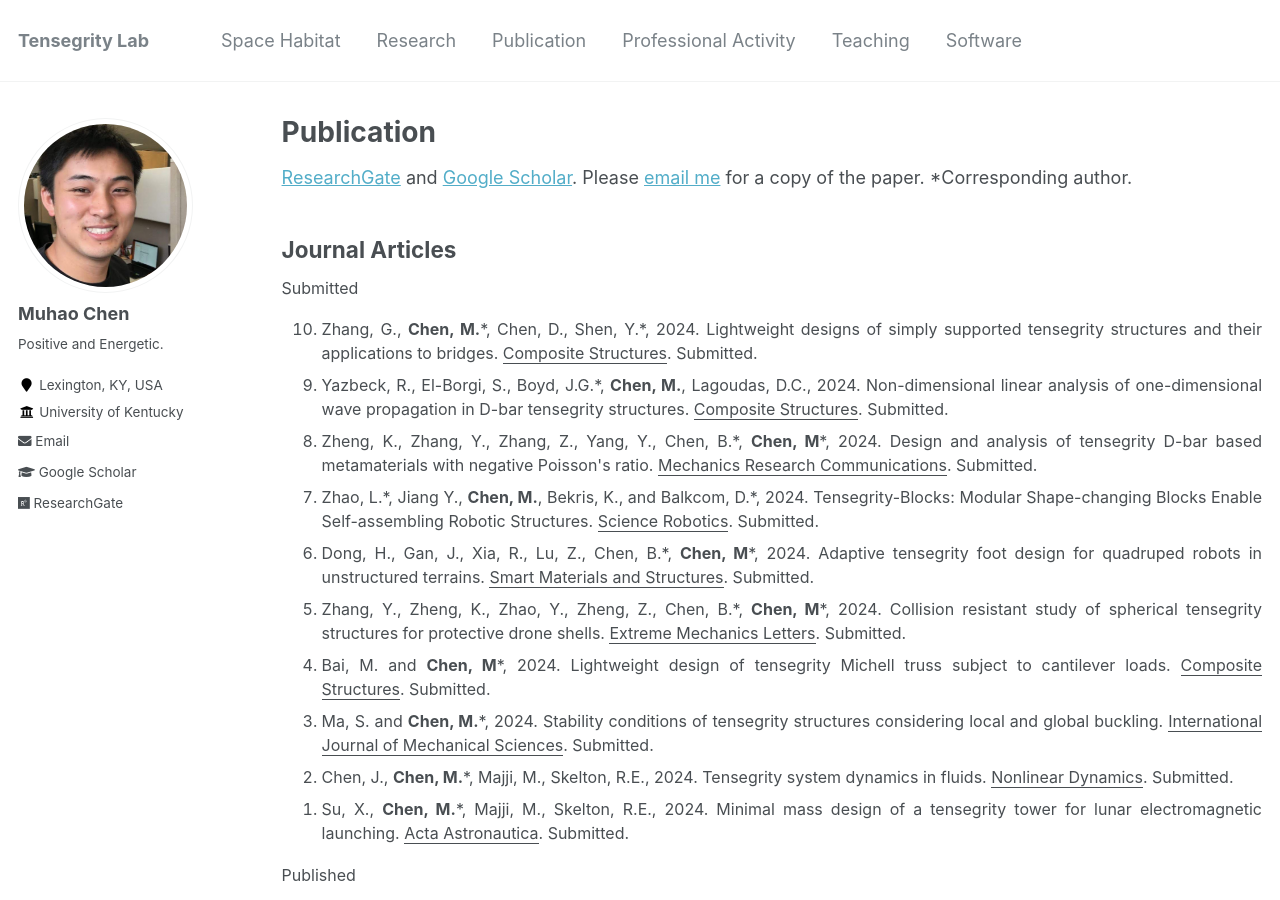
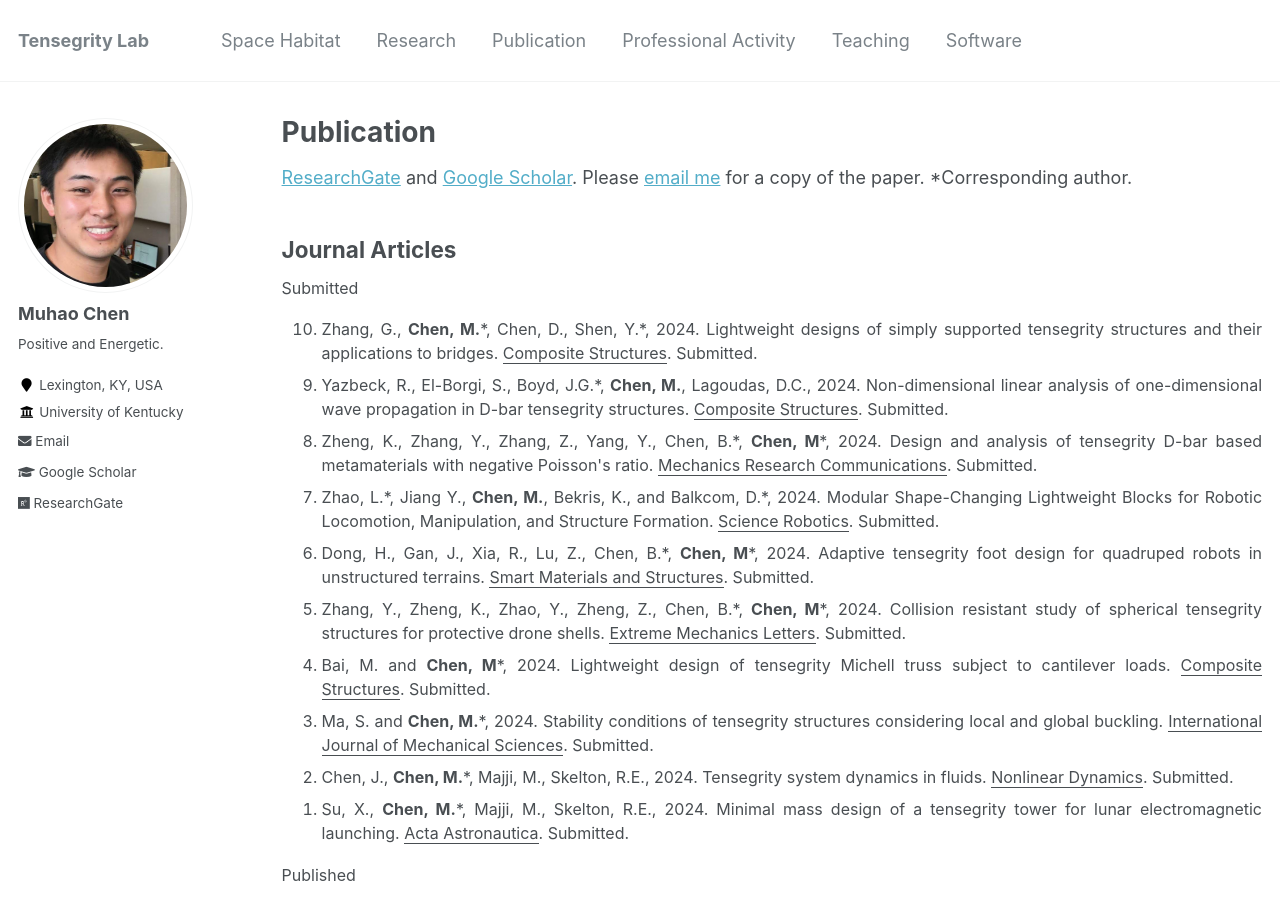
Before and after one commit to Muhao-Chen/muhao-chen.github.io, a Jekyll site: the page built from _pages/publication.md, in a window 1280 px wide and 900 px high. Built offline with Jekyll 4.4.1, drawn with Linux system fonts in a browser that asks for light colours.

Commit message:
Update publication.md

```diff
--- a/_pages/publication.md
+++ b/_pages/publication.md
@@ -18,7 +18,7 @@ Submitted
 <li> Zhang, G., <strong>Chen, M.</strong>*, Chen, D., Shen, Y.*, 2024. Lightweight designs of simply supported tensegrity structures and their applications to bridges. <u>Composite Structures</u>. Submitted. </li>
 <li> Yazbeck, R., El-Borgi, S., Boyd, J.G.*, <strong>Chen, M.</strong>, Lagoudas, D.C., 2024. Non-dimensional linear analysis of one-dimensional wave propagation in D-bar tensegrity structures. <u>Composite Structures</u>. Submitted. </li>
 <li> Zheng, K., Zhang, Y., Zhang, Z., Yang, Y., Chen, B.*, <strong>Chen, M</strong>*, 2024. Design and analysis of tensegrity D-bar based metamaterials with negative Poisson's ratio. <u>Mechanics Research Communications</u>. Submitted. </li>
-<li> Zhao, L.*, Jiang Y., <strong>Chen, M.</strong>, Bekris, K., and Balkcom, D.*, 2024. Tensegrity-Blocks: Modular Shape-changing Blocks Enable Self-assembling Robotic Structures. <u>Science Robotics</u>. Submitted. </li>
+<li> Zhao, L.*, Jiang Y., <strong>Chen, M.</strong>, Bekris, K., and Balkcom, D.*, 2024. Modular Shape-Changing Lightweight Blocks for Robotic Locomotion, Manipulation, and Structure Formation. <u>Science Robotics</u>. Submitted. </li>
 <li> Dong, H., Gan, J., Xia, R., Lu, Z., Chen, B.*, <strong>Chen, M</strong>*, 2024. Adaptive tensegrity foot design for quadruped robots in unstructured terrains. <u>Smart Materials and Structures</u>. Submitted. </li>
 <li> Zhang, Y., Zheng, K., Zhao, Y., Zheng, Z., Chen, B.*, <strong>Chen, M</strong>*, 2024. Collision resistant study of spherical tensegrity structures for protective drone shells. <u>Extreme Mechanics Letters</u>. Submitted. </li>
 <!-- <li><strong>Chen, M.</strong>*, Shen, Y., and Skelton, R.E. Model-Based and Markov Data-Based Linearized Tensegrity Dynamics and Analysis of Morphing Airfoils. <u>Journal of Guidance, Control, and Dynamics</u>. Submitted.</li> -->
```
